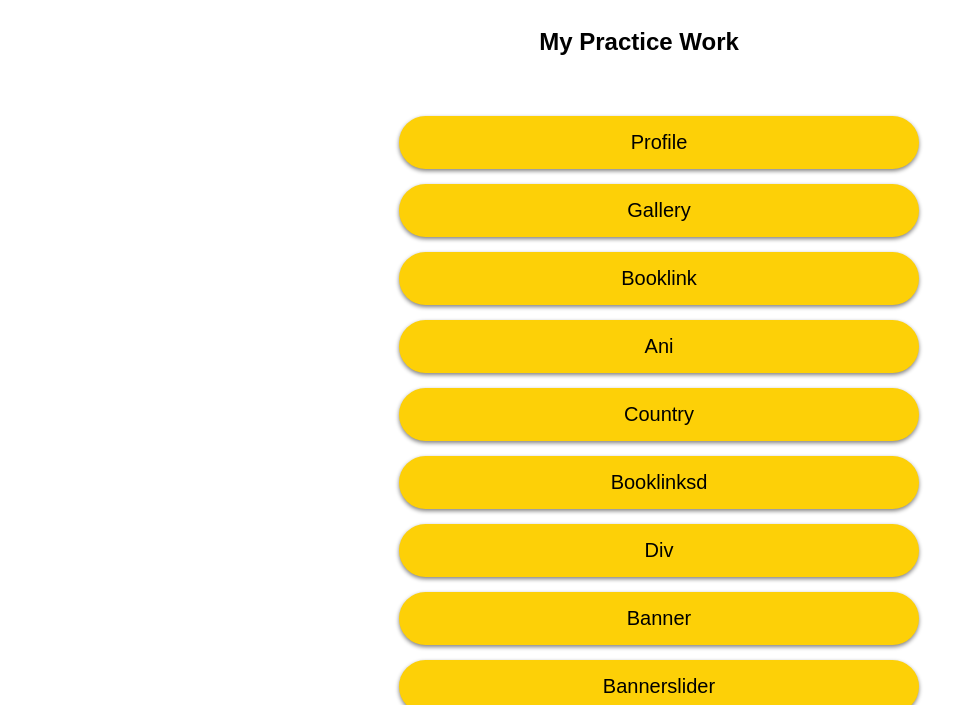
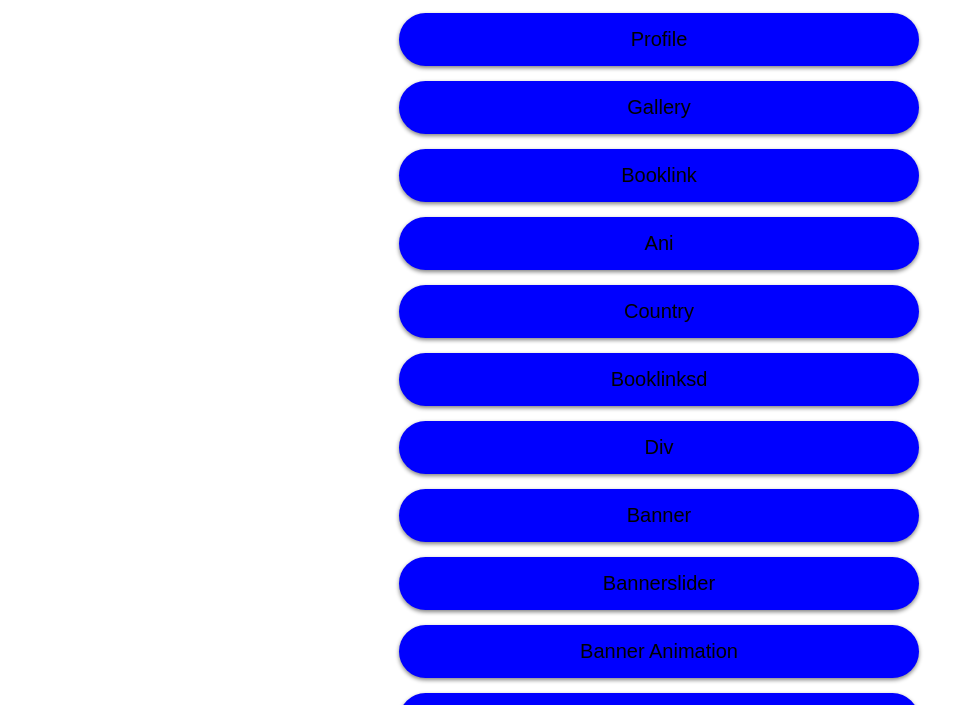
Before and after one commit to AsHisHMisHra001001/ashish, a plain HTML site: page practice page1.html in a window 1280 px wide. Shown: the part 85-790 px from the top of the page, without its empty margins (1-954 px from the left). Drawn offline with Linux system fonts and the light colour scheme.

Commit message:
Update practice page1.html

```diff
--- a/practice page1.html
+++ b/practice page1.html
@@ -33,7 +33,7 @@ margin:15px auto 0px auto;
 
 font-size:20px;
 color:black;
-Background-color:#FDD007;
+Background-color:blue;
 box-shadow:0px 2px 4px gray;
 border-radius:50px;
 font-family:arial;
@@ -94,7 +94,7 @@ margin-left:25px;
 </div>
 </section>
 </html>
-        <h1 title="Practice Work">My Practice Work</h1>
+
         <ol>
             <li><a href="index.html">Profile</a></li>
             <li><a href="photo-gallery.html">Gallery</a></li>
```
